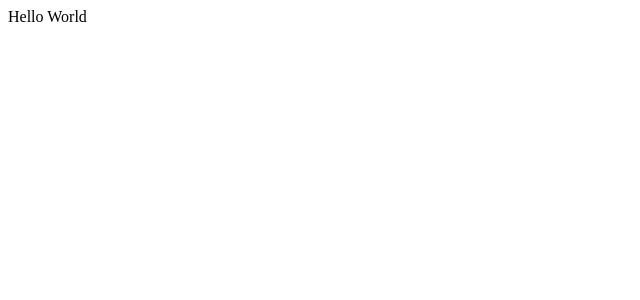
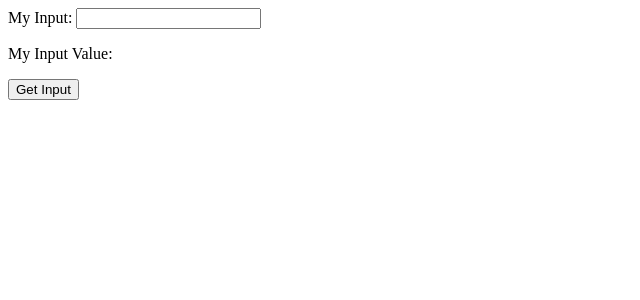
Before and after one commit to seanmisra/angular-coding-exercises, an Angular app: page / in a window 1280 px wide. Shown: the top 300 px of the page, without its empty margins (0-640 px from the left). Built offline with nearby package versions, Linux system fonts and the light colour scheme.

Commit message:
Exercise 2: two-way data binding

```diff
--- a/src/app/app.component.html
+++ b/src/app/app.component.html
@@ -1 +1,8 @@
-{{ title }}
+<div class="wrapper">
+  <label for="myInput">My Input: </label>
+  <input id="myInput" [(ngModel)]="myInput">
+
+  <p>My Input Value: {{ myInput }}</p>
+
+  <button (click)="getMyInput()">Get Input</button>
+</div>
--- a/src/app/app.component.ts
+++ b/src/app/app.component.ts
@@ -6,5 +6,9 @@ import { Component } from '@angular/core';
   styleUrls: ['./app.component.css']
 })
 export class AppComponent {
-  title = 'Hello World';
+  myInput = "";
+
+  getMyInput() {
+    alert(this.myInput);
+  }
 }
--- a/src/app/app.module.ts
+++ b/src/app/app.module.ts
@@ -1,5 +1,6 @@
 import { NgModule } from '@angular/core';
 import { BrowserModule } from '@angular/platform-browser';
+import { FormsModule } from '@angular/forms';
 
 import { AppComponent } from './app.component';
 
@@ -8,7 +9,8 @@ import { AppComponent } from './app.component';
     AppComponent
   ],
   imports: [
-    BrowserModule
+    BrowserModule,
+    FormsModule
   ],
   providers: [],
   bootstrap: [AppComponent]
```
Also changed, not shown: 1 other file (tests, documents, lock files or other folders).
